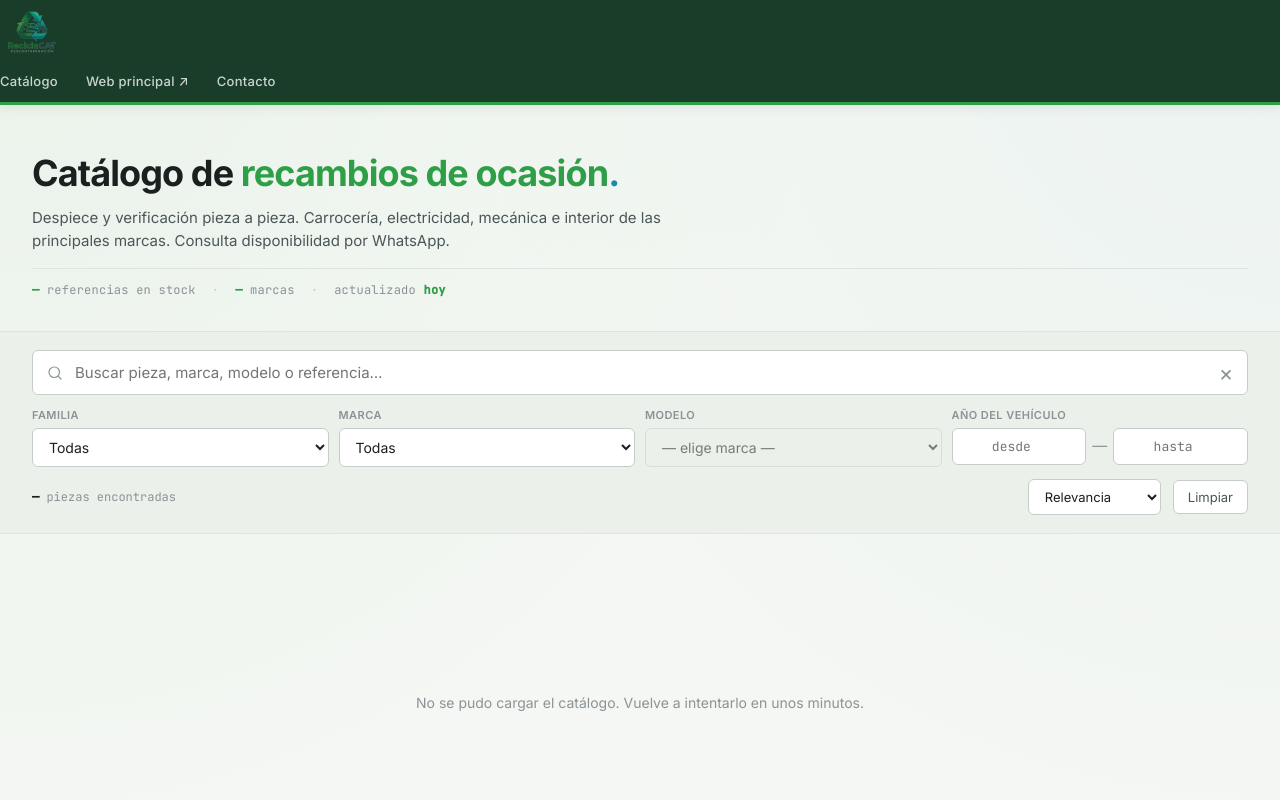
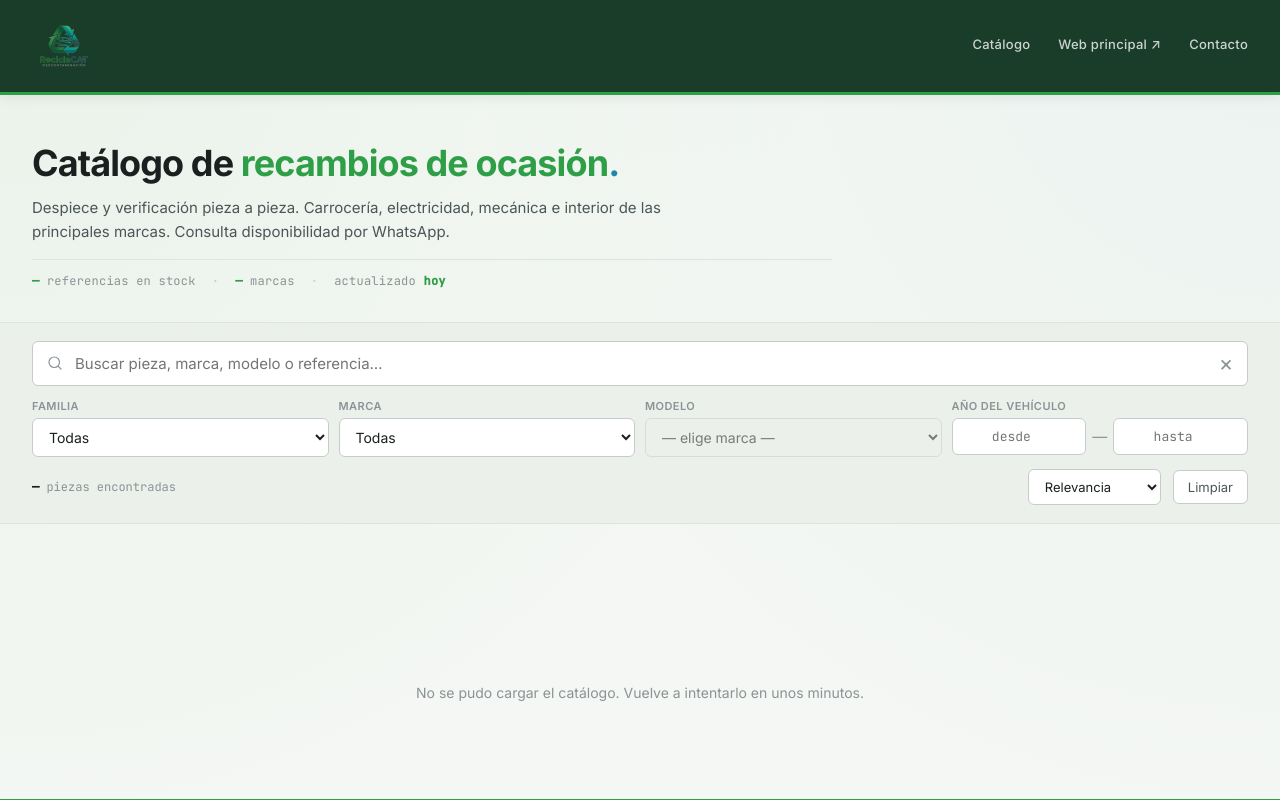
Before and after one commit to gmolinazafra/reciclacat-stock, a website: page index.html in a window 1280 px wide. Shown: the top 800 px of the page. Drawn offline with Linux system fonts and the light colour scheme; no server answers.

Commit message:
Add files via upload

```diff
--- a/index.html
+++ b/index.html
@@ -26,6 +26,7 @@
 
 <!-- Cabecera -->
 <header class="site-header">
+  <div class="site-header-inner">
     <a class="brand" href="#">
       <img src="assets/logo.png" alt="ReciclaCAT" class="brand-logo" />
     </a>
@@ -34,10 +35,12 @@
       <a href="https://reciclacat.es" target="_blank" rel="noopener">Web principal ↗</a>
       <a href="#contacto">Contacto</a>
     </nav>
+  </div>
 </header>
 
-<!-- Hero compacto -->
+<!-- Hero -->
 <section class="hero">
+  <div class="hero-inner">
     <h1>
       Catálogo de <em>recambios de ocasión</em><span class="accent">.</span>
     </h1>
@@ -50,6 +53,7 @@
       <span><strong id="hero-brands">—</strong> marcas</span>
       <span class="dot">·</span>
       <span>actualizado <strong id="hero-updated">hoy</strong></span>
+    </div>
   </div>
 </section>
 
```
Lines whose indentation alone changed are shown as unchanged.
